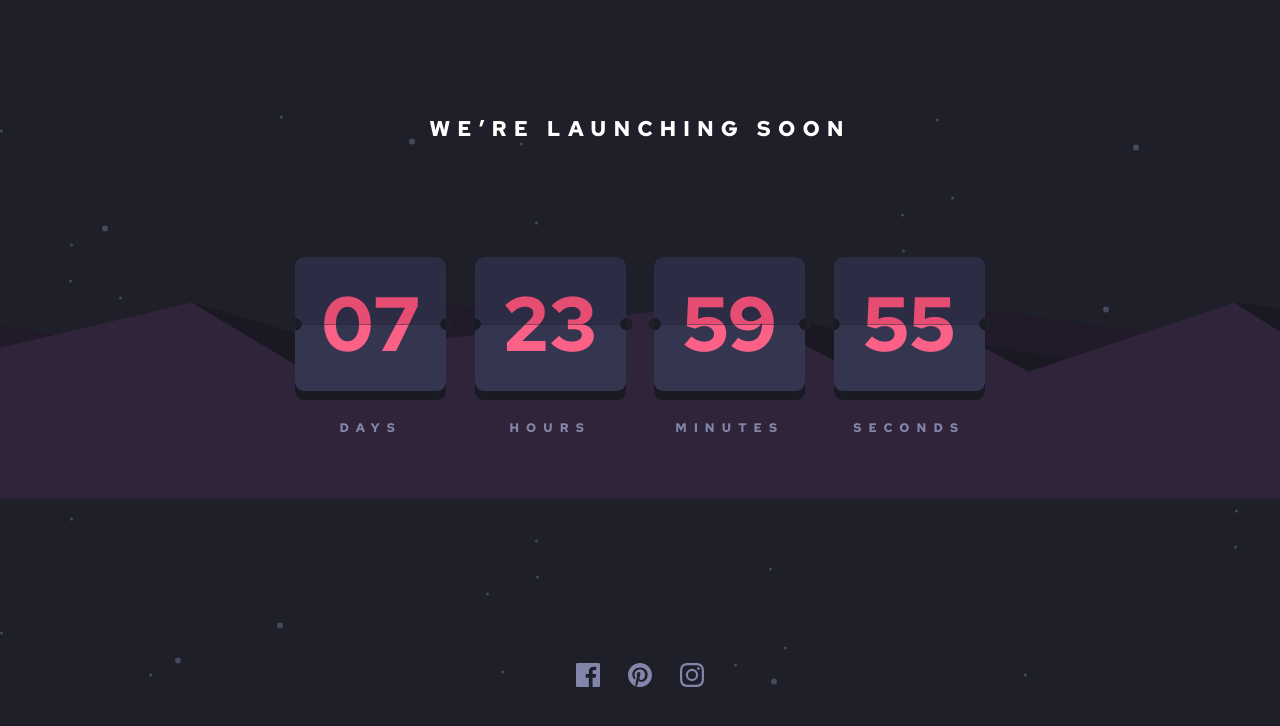
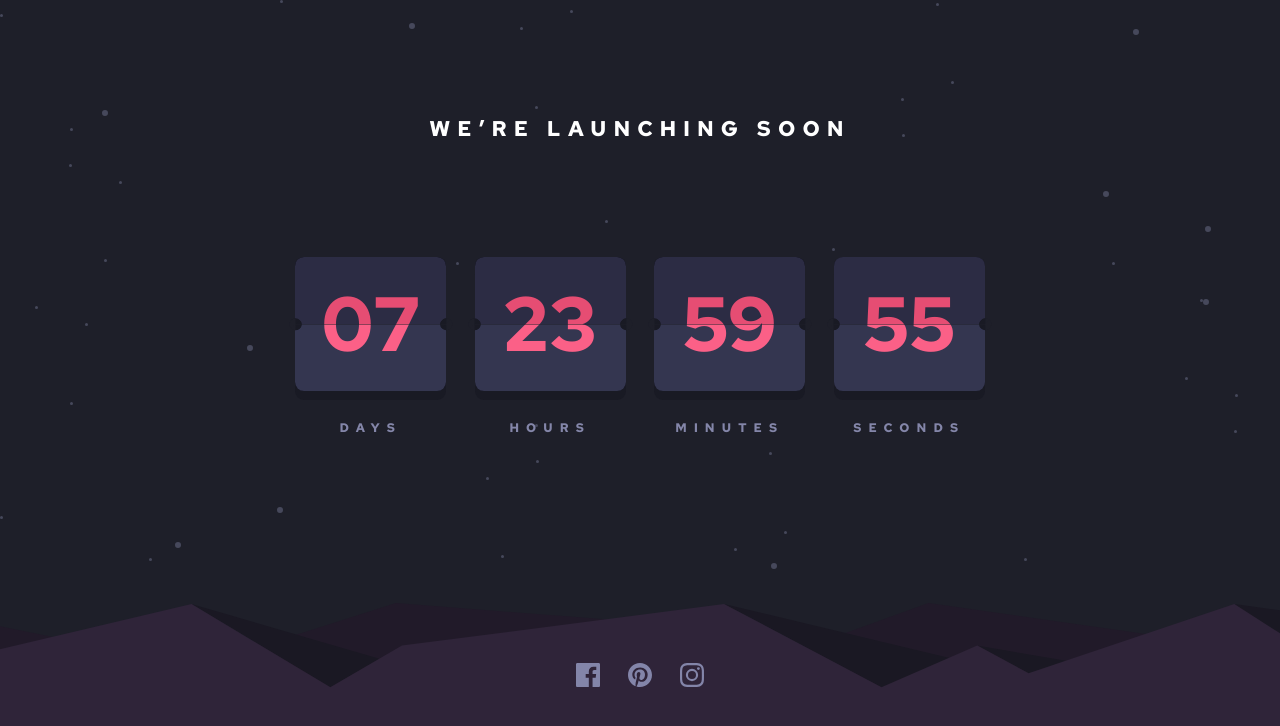
Before and after one commit to Salah1221/launch-countdown-timer, a React (Vite) app: page / in a window 1280 px wide. Shown: the top 726 px of the page. Built offline with nearby package versions, Linux system fonts and the light colour scheme.

Commit message:
Fixed a bug in the background in chromium browers

```diff
--- a/src/App.css
+++ b/src/App.css
@@ -37,11 +37,16 @@ h1 {
 .hills {
   bottom: 0;
   right: 0;
+  height: clamp(197px, 13.681vw, 100vh);
 }
 
 .stars,
 .hills {
   min-width: 1440px;
+}
+
+.stars {
+  height: clamp(569px, 39.514vw, 100vh);
 }
 
 .time-unit {
```
